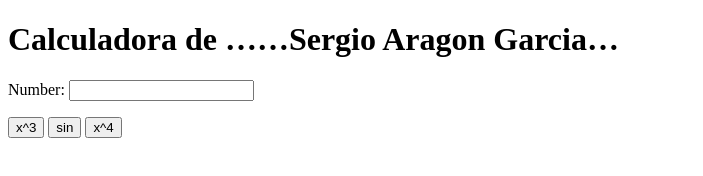
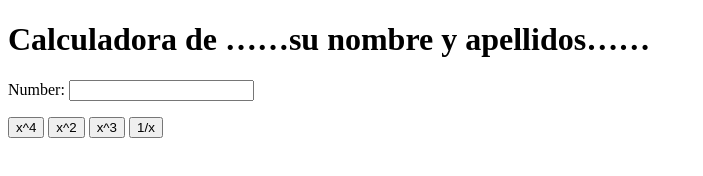
Before and after one commit to Agsergio04/my_calculator2, a plain HTML site: page index.html in a window 1280 px wide. Shown: the whole page, without its empty margins (0-703 px from the left). Drawn offline with Linux system fonts and the light colour scheme.

Commit message:
x^4 button
"x^4 button"

```diff
--- a/index.html
+++ b/index.html
@@ -5,24 +5,29 @@
         <meta charset="utf-8">
     </head>
     <body>
-        <h1>Calculadora de ……Sergio Aragon Garcia…</h1>
+        <h1>Calculadora de ……su nombre y apellidos……</h1>
         Number:
         <input type="text" id="n1">
         <p>
+            <button onclick="fourth()"> x^4 </button>
+            <button onclick="square()"> x^2 </button>
             <button onclick="cube()"> x^3 </button>
-            <button onclick="sine()"> sin </button>
-            <button onclick="power_4()"> x^4</button>
+            <button onclick="inverse()"> 1/x </button>
         </p>
         <script type="text/javascript">
             function cube() {
                 var num = document.getElementById("n1");
                 num.value = Math.pow(num.value, 3);
             }
-
-            function sine() {
+            function square() {
                 var num = document.getElementById("n1");
-                num.value = Math.sin(num.value);
-            function power_4() {
+                num.value = Math.pow(num.value, 2);
+            }
+            function inverse() {
+                var num = document.getElementById("n1");
+                num.value = 1/num.value;
+            }
+            function fourth() {
                 var num = document.getElementById("n1");
                 num.value = Math.pow(num.value, 4);
             }
```
